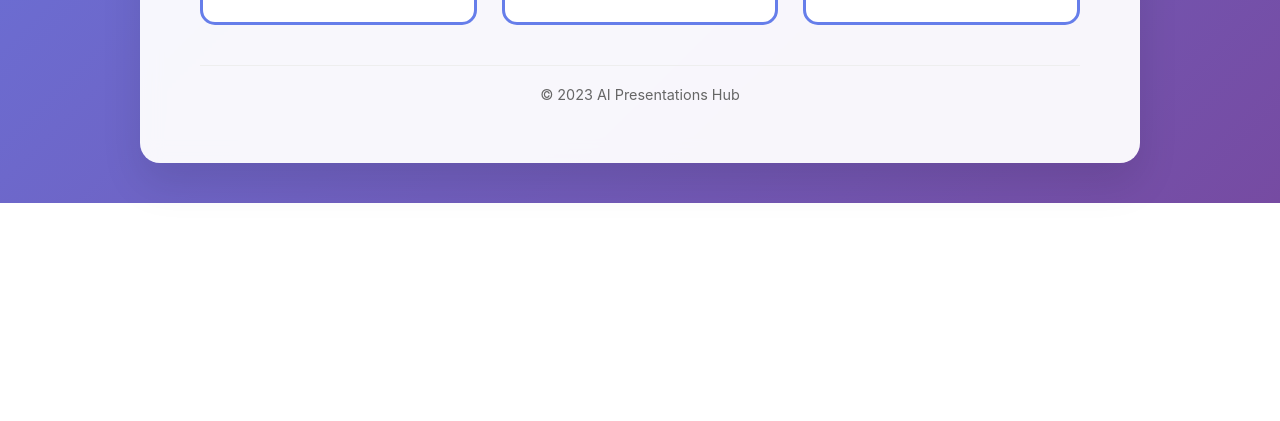
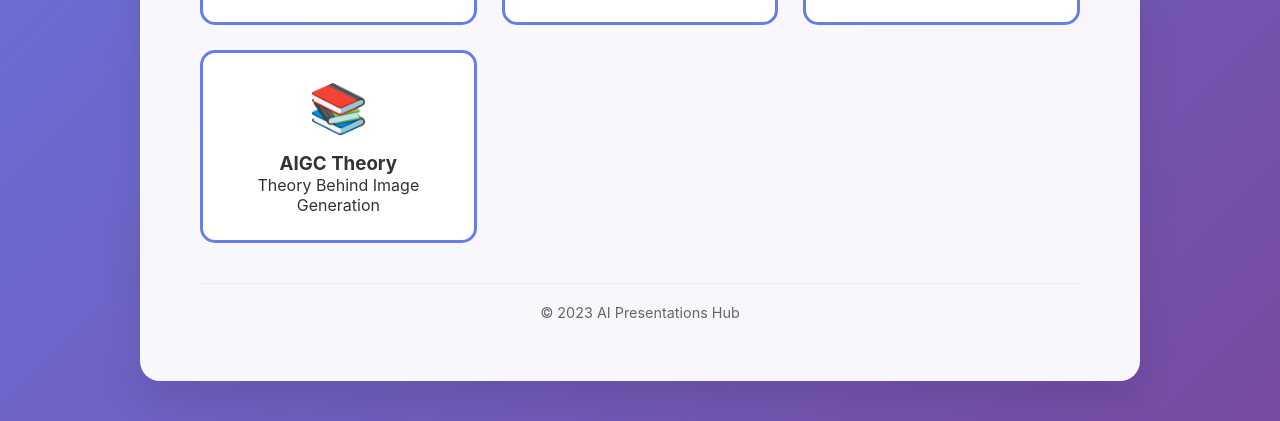
Before and after one commit to profliuhao/ai_intro, a website: page index.html in a window 1280 px wide. Shown: the part 808-1229 px from the top of the page. Before the commit the page ends 1011 px from the top, so only its background shows below. Drawn offline with Linux system fonts and the light colour scheme.

Commit message:
update index.html

```diff
--- a/index.html
+++ b/index.html
@@ -153,12 +153,17 @@
         <h3>Learning Resources</h3>
         <p>Discover tools and materials to enhance your AI knowledge</p>
       </a>
-
       <a href="ai_image_generator.html" class="presentation-card">
         <div class="presentation-icon">🖼️</div>
         <h3>AI Image Generator</h3>
         <p>Generate images from text using AI technology</p>
       </a>
+      <a href="aigc_theory_presentation.html" class="presentation-card">
+        <div class="presentation-icon">📚</div>
+        <h3>AIGC Theory</h3>
+        <p>Theory Behind Image Generation</p>
+      </a>
+
     </div>
 
     <footer>
```
